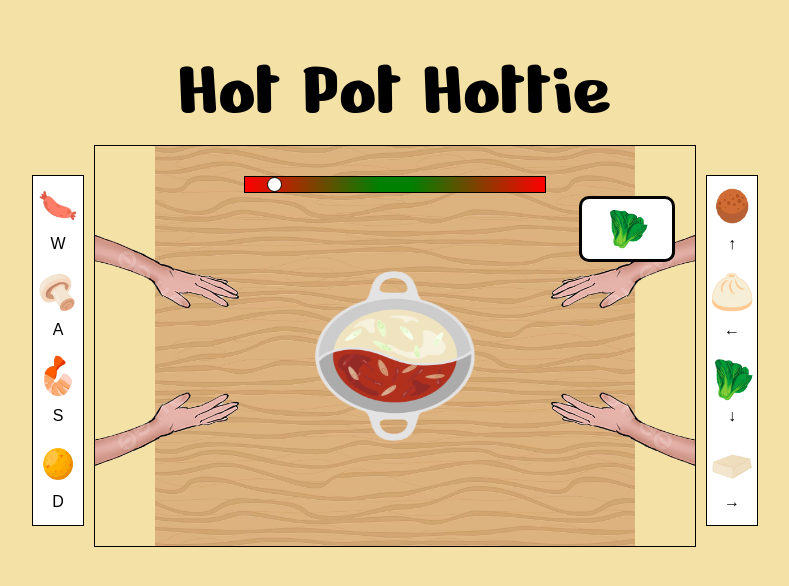
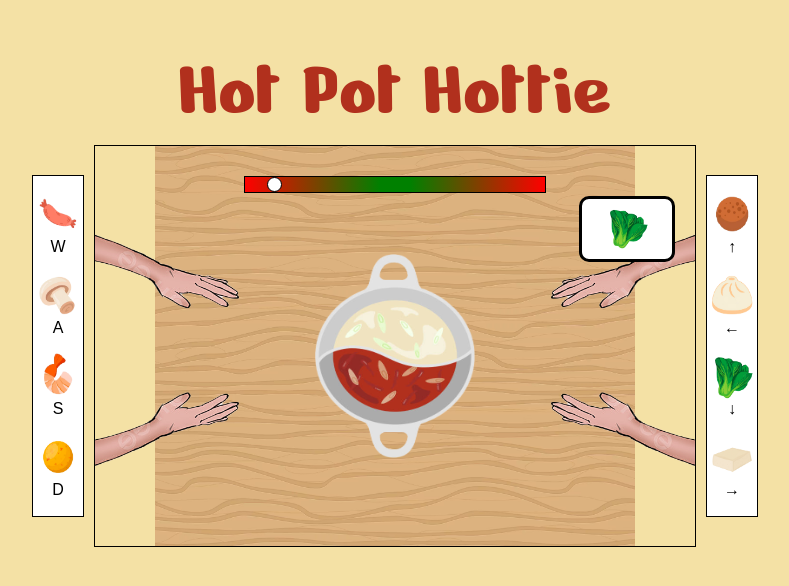
Before and after one commit to elliotkuok/hot-pot-hottie, a website built with webpack: page index.html in a window 1280 px wide. Shown: the whole page, without its empty margins (245-1034 px from the left). Built offline with nearby package versions, Linux system fonts and the light colour scheme.

Commit message:
Adding minor styling to side-legend and hot pot

```diff
--- a/src/styles/game.css
+++ b/src/styles/game.css
@@ -16,6 +16,8 @@ body {
 h1 {
     font-family: 'Nerko One';
     font-size: 80px;
+    color: #B1301D;
+    /* color: #FF5327; */
 }
 
 .food-legend {
@@ -28,7 +30,6 @@ h1 {
 .food-legend img {
     width: 50px;
     height: 50px;
-    margin-bottom: 5px;
 }
 
 #game-canvas {
@@ -55,7 +56,7 @@ img#table {
     margin: 30px 10px;
     background: white;
     border:1px solid black;
-    padding-top: 5px;
+    padding-top: 13px;
 }
 
 #side-legend p {
--- a/src/styles/hotpot.css
+++ b/src/styles/hotpot.css
@@ -1,6 +1,6 @@
 /* Placeholder until canvas works */
 img#hotpot {
-    width: 200px;
+    width: 240px;
     height: 200px;
     position: absolute;
     top: 110px;
```
Also changed, not shown: dist/main.css.
